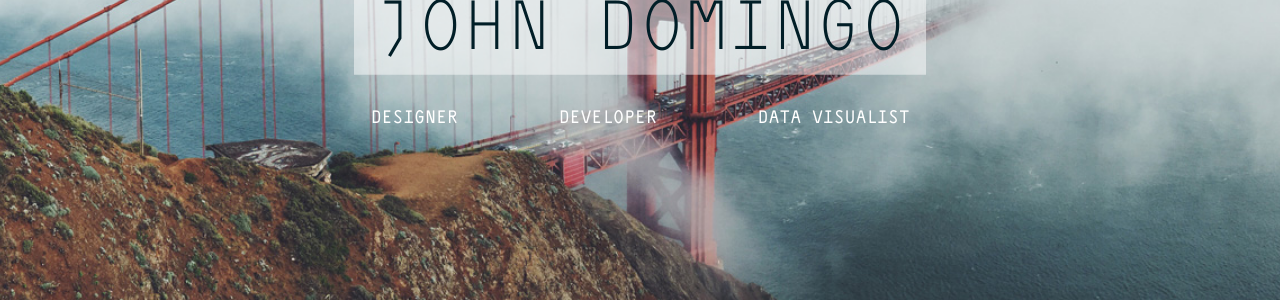
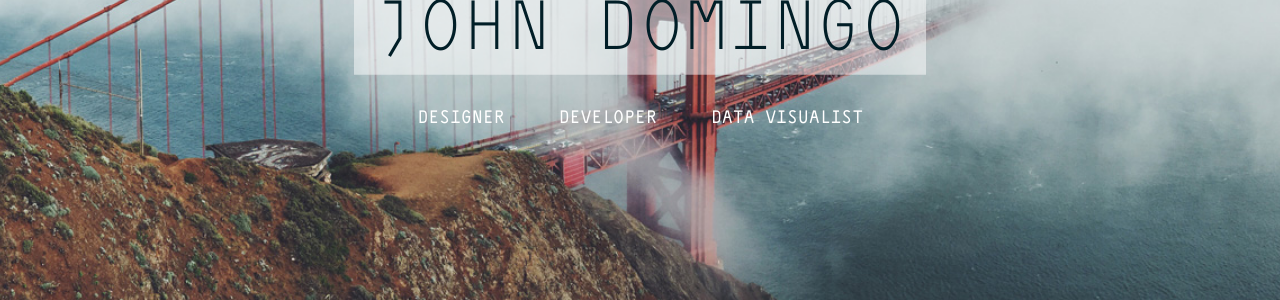
Before and after one commit to jwdomingo/jwdomingo.github.io, a Jekyll site: the page built from index.html, in a window 1280 px wide. Shown: the part 383-683 px from the top of the page. Built offline with Jekyll 4.4.1, drawn with Linux system fonts in a browser that asks for light colours.

Commit message:
Fixed sub-title list item overflow issue

```diff
--- a/_sass/_landing.sass
+++ b/_sass/_landing.sass
@@ -6,7 +6,6 @@ header
     repeat: no-repeat
     size: cover
     position: center
-    attachment: fixed
   -webkit-background-size: cover
   -moz-background-size: cover
   text-transform: uppercase
@@ -20,6 +19,8 @@ header
   left: 50%
   -webkit-transform: translate(-50%, -50%)
   transform: translate(-50%, -50%)
+  -webkit-transition: 4s
+  transition: 4s
 
 .title-container h1
   display: inline-block
@@ -58,18 +59,18 @@ header
   font-weight: 700
   cursor: pointer
   display: flex
-  //min-width: 0px
-  //webkit-flex: 0 1 auto
-  //background-color: transparentize(pink, 0.5)
 
   &:hover
     color: $text-color
     background-color: white
 
 // MEDIA QUERIES
-@media only screen and (min-width: 512px)
+@media only screen and (min-width: 500px)
   .sub-title ul
     flex-direction: row
+
+  .sub-title-container
+    width: 500px
 
 @media only screen and (min-width: 768px)
   .mobile-background
@@ -77,9 +78,6 @@ header
 
   .site-title
     font-size: 4.5em
-
-  .sub-title-container
-    width: 50%
 
   header
     height: 100vh
```
